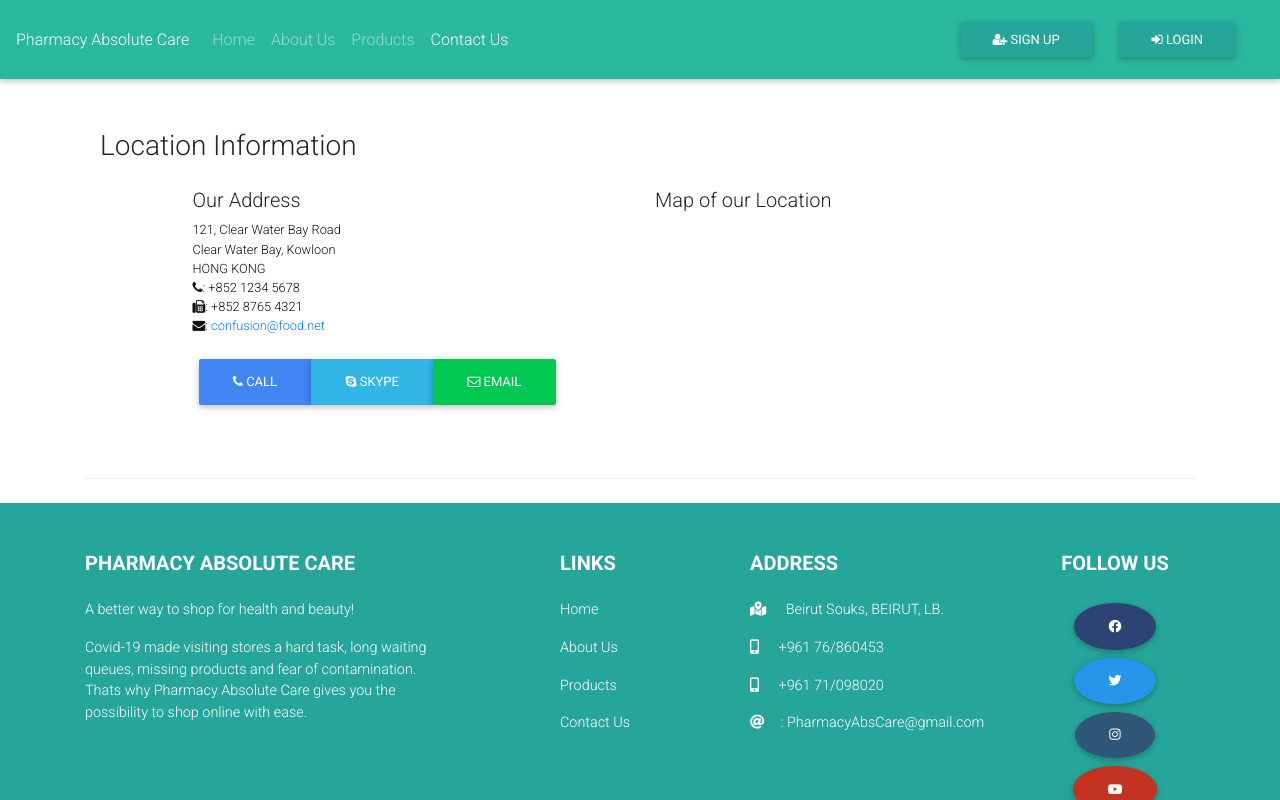
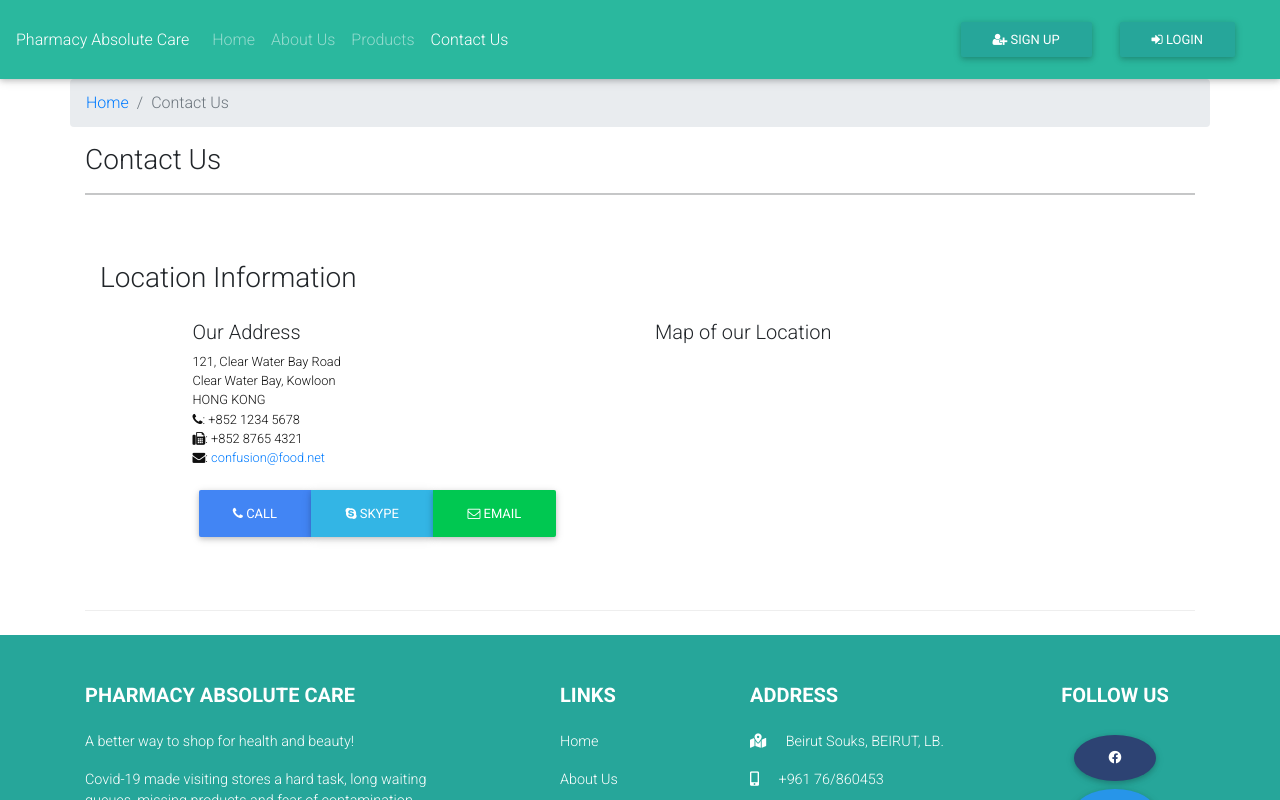
Before and after one commit to AnthonyFelefly/Project-Pharmacy, a React (Create React App) app: page /contactus in a window 1280 px wide. Shown: the top 800 px of the page. Built offline with nearby package versions, Linux system fonts and the light colour scheme.

Commit message:
React router parameters And breadcrumbs

```diff
--- a/src/components/CatalogueComponent.js
+++ b/src/components/CatalogueComponent.js
@@ -1,6 +1,7 @@
 import { MDBBtn } from 'mdbreact';
 import React from 'react';
-import {Card,CardImg, CardText, CardBody, CardTitle} from 'reactstrap';
+import { Link } from 'react-router-dom';
+import {Card,CardImg, CardText, CardBody, CardTitle,Breadcrumb,BreadcrumbItem} from 'reactstrap';
 import { CATEGORIES } from '../shared/categories';
 
 
@@ -33,6 +34,16 @@
         return(
             <div className="container">
                 <div className="row">
+                    <Breadcrumb>
+                        <BreadcrumbItem><Link to='/home'>Home</Link></BreadcrumbItem>
+                        <BreadcrumbItem active>Products</BreadcrumbItem>
+                    </Breadcrumb>
+                    <div className="col-12">
+                        <h3>Products</h3>
+                        <hr/>
+                    </div>
+                </div>
+                <div className="row">
                     {menu}
                 </div>
                 <div className="row">
--- a/src/components/ContactComponent.js
+++ b/src/components/ContactComponent.js
@@ -1,8 +1,22 @@
 import React from 'react';
+import { Link } from 'react-router-dom';
+import { Breadcrumb, BreadcrumbItem } from 'reactstrap';
+
+
 
 function Contact(props) {
     return(
         <div className="container">
+             <div className="row">
+                    <Breadcrumb>
+                        <BreadcrumbItem><Link to='/home'>Home</Link></BreadcrumbItem>
+                        <BreadcrumbItem active>Contact Us</BreadcrumbItem>
+                    </Breadcrumb>
+                    <div className="col-12">
+                        <h3>Contact Us</h3>
+                        <hr/>
+                    </div>
+                </div>
             <div className="row row-content">
                 <div className="col-12">
                 <h3>Location Information</h3>
--- a/src/components/MainComponent.js
+++ b/src/components/MainComponent.js
@@ -4,16 +4,18 @@
 import Home from './HomeComponent';
 import Catalogue from './CatalogueComponent';
 import {PRODUCTS} from '../shared/products.js';
+import { CATEGORIES } from '../shared/categories';
 import ProductDetail from './ProductDetailComponent';
 import NavBar from "./NavbarComponent";
 import Footer from './FooterComponent';
 import Contact from "./ContactComponent";
-import {Switch,Route,Redirect} from'react-router-dom';
+import {Switch,Route,Redirect,useParams} from'react-router-dom';
 class Main extends Component {
   constructor(props){
     super(props);
     this.state={
       products:PRODUCTS,
+      categories:CATEGORIES,
       selectedProduct:null
     };
   }
@@ -28,6 +30,21 @@
         <Home/>
       );
     }
+    /* const ProductwithId=()=>{
+      let {productId}=useParams();
+      const selectedProduct=this.state.products.filter((product)=>product.id===parseInt(productId,10))[0];
+      return(
+        <>
+        <ProductDetail product={selectedProduct}
+        categ={(this.state.categories.filter((cat)=>cat.id===selectedProduct.category)[0]).description}
+        />
+        <img src={selectedProduct.image}>
+        </img>
+        </>
+
+      );
+
+    } */
     return (
       <div >
         <NavBar/>
--- a/src/components/ProductDetailComponent.js
+++ b/src/components/ProductDetailComponent.js
@@ -1,13 +1,21 @@
 import React,{useEffect} from 'react';
-import {Card,CardImg,CardBody,CardTitle,CardSubtitle} from 'reactstrap'
+import {Card,CardImg,CardBody,CardTitle,CardSubtitle,Breadcrumb,BreadcrumbItem} from 'reactstrap'
 import { CATEGORIES } from '../shared/categories';
+import { Link } from 'react-router-dom';
 import "../App.css";
+import { Button } from '@material-ui/core';
 const category=CATEGORIES;
 
 
      function RenderProductImage({product}){
         if(product!=null){
-            return(
+            return(<>
+                <div className="row">
+                <h3>{product.name}</h3>
+                <hr/>
+
+                </div>
+
                 <div className="col-md-5 mt-4">
                 <Card >
                     <CardImg width="100%"  src={product.image} alt={product.name} />
@@ -15,6 +23,8 @@
                     <CardSubtitle className="m-1">{(category.filter((cat)=>cat.id===product.category)[0]).description}</CardSubtitle>
                 </Card>
                 </div>
+                </>
+
             );
 
         }
@@ -53,6 +63,8 @@
     const ProductDetail=(product)=>{
         const DivToScroll=React.createRef();
 
+        /* const DivToScroll=React.createRef(); */
+
 
         useEffect(()=>{
             if(DivToScroll.current){
@@ -70,10 +82,11 @@
         const ProductDetail=RenderProductDetail(product);
         return (
             <div className='container'>
-            <div ref={DivToScroll} className='row'>
+
+                <div ref={DivToScroll} className='row'>
                 {ProductImage}
                 {ProductDetail}
-            </div>
+                </div>
             </div>
 
         )
```
